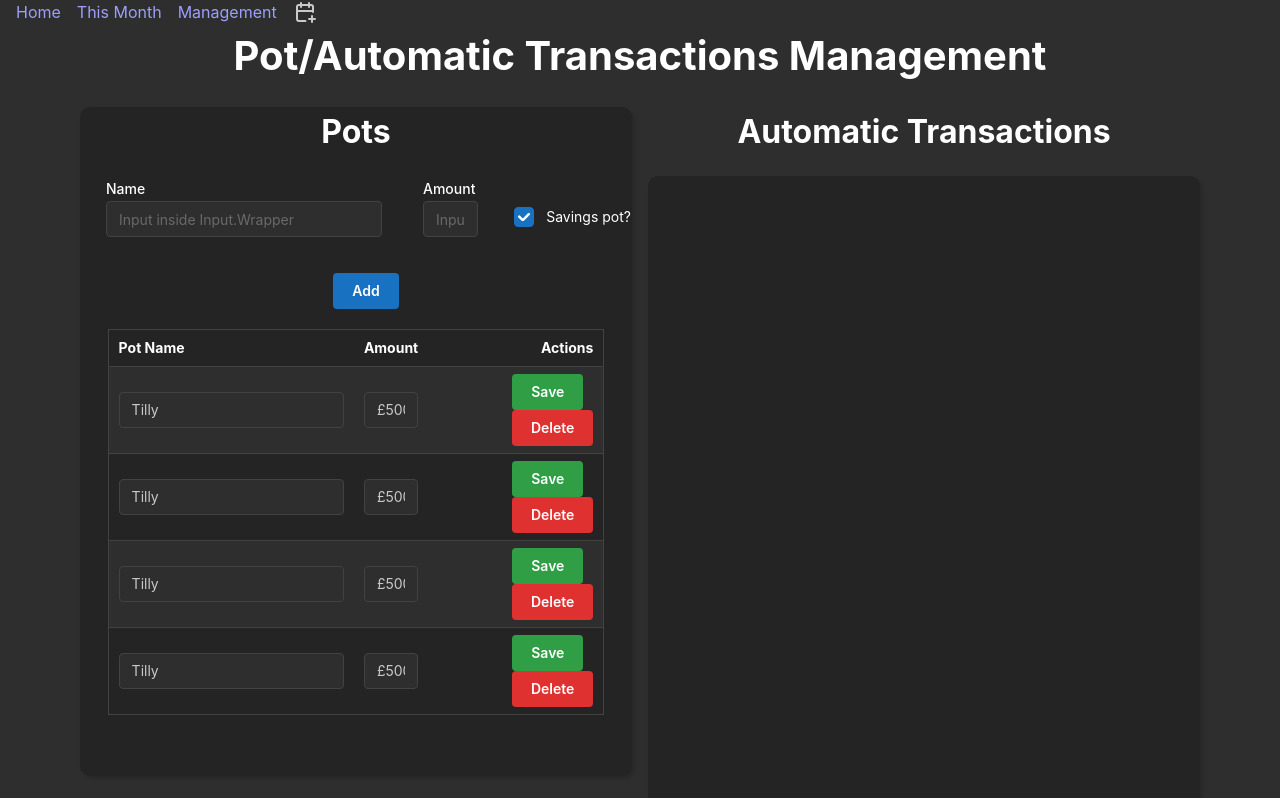
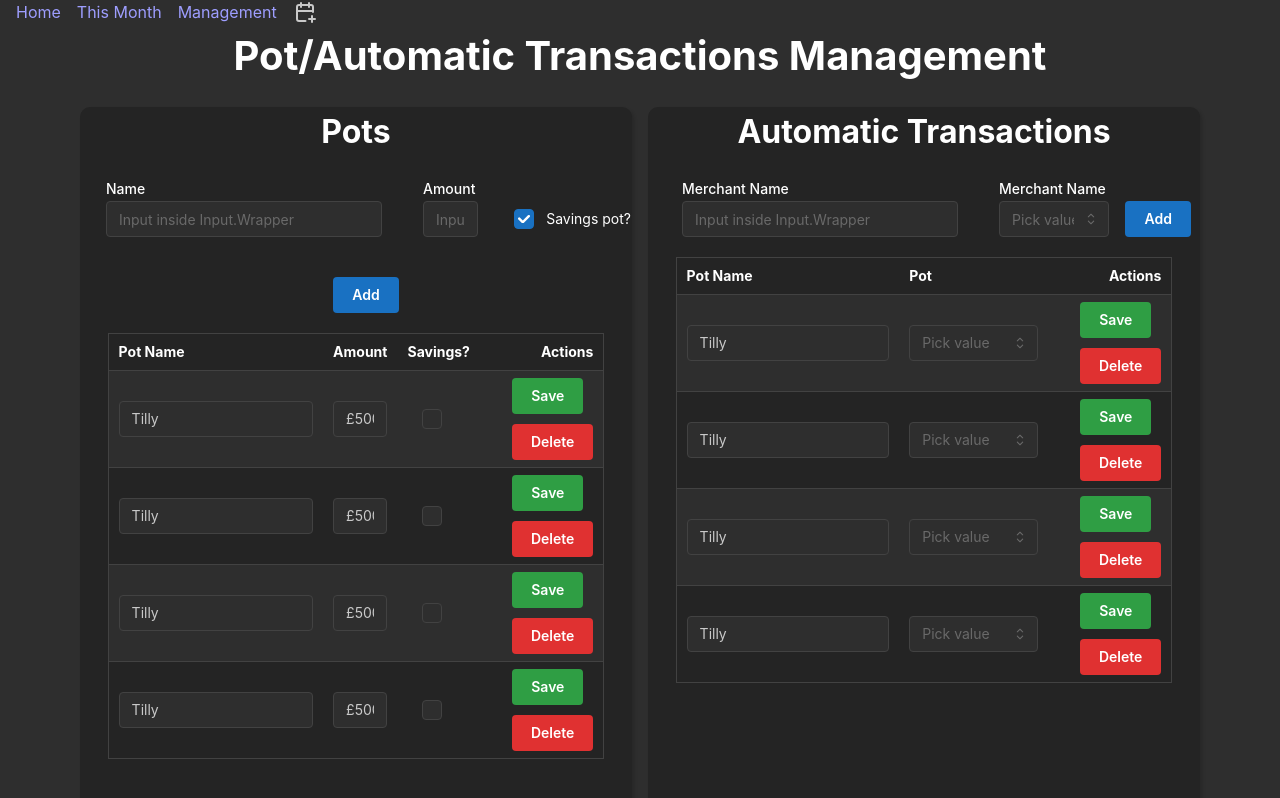
Before and after one commit to Bregann/FinanceManager, a Next.js app in the folder financemanager.web/: page /management in a window 1280 px wide. Shown: the top 798 px of the page. Built offline with nearby package versions, Linux system fonts and the light colour scheme.

Commit message:
management design done

```diff
--- a/financemanager.web/pages/management.tsx
+++ b/financemanager.web/pages/management.tsx
@@ -1,4 +1,4 @@
-import { Button, Checkbox, Container, Grid, Group, Input, Table } from '@mantine/core'
+import { Button, Checkbox, Container, Grid, Group, Input, Select, Table } from '@mantine/core'
 import classes from '../styles/Management.module.css'
 
 const AutomaticTransactions = (): JSX.Element => {
@@ -25,12 +25,13 @@ const AutomaticTransactions = (): JSX.Element => {
                 <Button className={classes.checkBoxButton}>Add</Button>
               </Group>
 
-              <Table className={classes.potTable} striped withTableBorder>
+              <Table className={classes.table} striped withTableBorder>
                 <Table.Thead>
                   <Table.Tr>
                     <Table.Th>Pot Name</Table.Th>
                     <Table.Th>Amount</Table.Th>
-                    <Table.Th style={{ textAlign: 'right' }}>Actions</Table.Th>
+                    <Table.Th>Savings?</Table.Th>
+                    <Table.Th style={{ textAlign: 'right', width: '25%' }}>Actions</Table.Th>
                   </Table.Tr>
                 </Table.Thead>
                 <Table.Tbody>
@@ -41,8 +42,11 @@ const AutomaticTransactions = (): JSX.Element => {
                     <Table.Td width="15%">
                       <Input defaultValue="£500" />
                     </Table.Td>
+                    <Table.Td>
+                      <Checkbox style={{ paddingLeft: 15 }}/>
+                    </Table.Td>
                     <Table.Td style={{ textAlign: 'right' }}>
-                      <Button variant='filled' color='green' style={{ marginRight: 10 }}>Save</Button>
+                      <Button variant='filled' color='green' className={classes.actionButton}>Save</Button>
                       <Button variant='filled' color='red'>Delete</Button>
                     </Table.Td>
                   </Table.Tr>
@@ -53,8 +57,11 @@ const AutomaticTransactions = (): JSX.Element => {
                     <Table.Td>
                       <Input defaultValue="£500" />
                     </Table.Td>
+                    <Table.Td>
+                      <Checkbox style={{ paddingLeft: 15 }}/>
+                    </Table.Td>
                     <Table.Td style={{ textAlign: 'right' }}>
-                      <Button variant='filled' color='green' style={{ marginRight: 10 }}>Save</Button>
+                      <Button variant='filled' color='green' className={classes.actionButton}>Save</Button>
                       <Button variant='filled' color='red'>Delete</Button>
                     </Table.Td>
                   </Table.Tr>
@@ -65,8 +72,11 @@ const AutomaticTransactions = (): JSX.Element => {
                     <Table.Td>
                       <Input defaultValue="£500" />
                     </Table.Td>
+                    <Table.Td>
+                      <Checkbox style={{ paddingLeft: 15 }}/>
+                    </Table.Td>
                     <Table.Td style={{ textAlign: 'right' }}>
-                      <Button variant='filled' color='green' style={{ marginRight: 10 }}>Save</Button>
+                      <Button variant='filled' color='green' className={classes.actionButton}>Save</Button>
                       <Button variant='filled' color='red'>Delete</Button>
                     </Table.Td>
                   </Table.Tr>
@@ -77,8 +87,11 @@ const AutomaticTransactions = (): JSX.Element => {
                     <Table.Td>
                       <Input defaultValue="£500" />
                     </Table.Td>
+                    <Table.Td>
+                      <Checkbox style={{ paddingLeft: 15 }}/>
+                    </Table.Td>
                     <Table.Td style={{ textAlign: 'right' }}>
-                      <Button variant='filled' color='green' style={{ marginRight: 10 }}>Save</Button>
+                      <Button variant='filled' color='green' className={classes.actionButton}>Save</Button>
                       <Button variant='filled' color='red'>Delete</Button>
                     </Table.Td>
                   </Table.Tr>
@@ -87,9 +100,96 @@ const AutomaticTransactions = (): JSX.Element => {
             </div>
           </Grid.Col>
           <Grid.Col span={{ base: 12, md: 6 }}>
-            <h2>Automatic Transactions</h2>
             <div className={classes.box}>
-
+              <h2>Automatic Transactions</h2>
+              <Group justify='center'>
+                <Input.Wrapper label="Merchant Name" className={classes.inputWrapper} style={{ width: '50%' }}>
+                  <Input placeholder="Input inside Input.Wrapper" />
+                </Input.Wrapper>
+                <Input.Wrapper label="Merchant Name" className={classes.inputWrapper} style={{ width: '20%' }}>
+                  <Select
+                    placeholder='Pick value'
+                    data={['Savings', 'None']}
+                    comboboxProps={{ transitionProps: { transition: 'pop', duration: 200 } }}
+                  />
+                </Input.Wrapper>
+                <Button className={classes.automaticTransactionsButton}>Add</Button>
+              </Group>
+              <Table className={classes.table} striped withTableBorder>
+                <Table.Thead>
+                  <Table.Tr>
+                    <Table.Th>Pot Name</Table.Th>
+                    <Table.Th style={{ width: '30%' }}>Pot</Table.Th>
+                    <Table.Th style={{ textAlign: 'right', width: '25%' }}>Actions</Table.Th>
+                  </Table.Tr>
+                </Table.Thead>
+                <Table.Tbody>
+                  <Table.Tr>
+                    <Table.Td>
+                      <Input defaultValue="Tilly" />
+                    </Table.Td>
+                    <Table.Td>
+                      <Select
+                        placeholder='Pick value'
+                        data={['Savings', 'None']}
+                        comboboxProps={{ transitionProps: { transition: 'pop', duration: 200 } }}
+                      />
+                    </Table.Td>
+                    <Table.Td style={{ textAlign: 'right' }}>
+                      <Button variant='filled' color='green' className={classes.actionButton}>Save</Button>
+                      <Button variant='filled' color='red'>Delete</Button>
+                    </Table.Td>
+                  </Table.Tr>
+                  <Table.Tr>
+                    <Table.Td>
+                      <Input defaultValue="Tilly" />
+                    </Table.Td>
+                    <Table.Td>
+                      <Select
+                        placeholder='Pick value'
+                        data={['Savings', 'None']}
+                        comboboxProps={{ transitionProps: { transition: 'pop', duration: 200 } }}
+                      />
+                    </Table.Td>
+                    <Table.Td style={{ textAlign: 'right' }}>
+                      <Button variant='filled' color='green' className={classes.actionButton}>Save</Button>
+                      <Button variant='filled' color='red'>Delete</Button>
+                    </Table.Td>
+                  </Table.Tr>
+                  <Table.Tr>
+                    <Table.Td>
+                      <Input defaultValue="Tilly" />
+                    </Table.Td>
+                    <Table.Td>
+                      <Select
+                        placeholder='Pick value'
+                        data={['Savings', 'None']}
+                        comboboxProps={{ transitionProps: { transition: 'pop', duration: 200 } }}
+                      />
+                    </Table.Td>
+                    <Table.Td style={{ textAlign: 'right' }}>
+                      <Button variant='filled' color='green' className={classes.actionButton}>Save</Button>
+                      <Button variant='filled' color='red'>Delete</Button>
+                    </Table.Td>
+                  </Table.Tr>
+                  <Table.Tr>
+                    <Table.Td>
+                      <Input defaultValue="Tilly" />
+                    </Table.Td>
+                    <Table.Td>
+                      <Select
+                        placeholder='Pick value'
+                        data={['Savings', 'None']}
+                        comboboxProps={{ transitionProps: { transition: 'pop', duration: 200 } }}
+                      />
+                    </Table.Td>
+                    <Table.Td style={{ textAlign: 'right' }}>
+                      <Button variant='filled' color='green' className={classes.actionButton}>Save</Button>
+                      <Button variant='filled' color='red'>Delete</Button>
+                    </Table.Td>
+                  </Table.Tr>
+                </Table.Tbody>
+              </Table>
             </div>
           </Grid.Col>
         </Grid>
--- a/financemanager.web/styles/Management.module.css
+++ b/financemanager.web/styles/Management.module.css
@@ -20,16 +20,31 @@
 }
 
 .checkBoxButton {
-    margin-top: 20px;
+    margin-top: 24px;
 }
 
-.potTable {
+.automaticTransactionsButton {
+    margin-top: 24px;
+}
+
+.table {
     width: 90%;
     margin-left: auto;
     margin-right: auto;
     margin-top: 20px;
 }
 
+.actionButton{
+    margin-Right: 10px;
+}
+
+@media (max-width: 1802px){
+    .actionButton {
+        margin-bottom: 10px;
+    }
+}
+
+
 h1, h2 {
     margin-bottom: 20px;
 }
```
